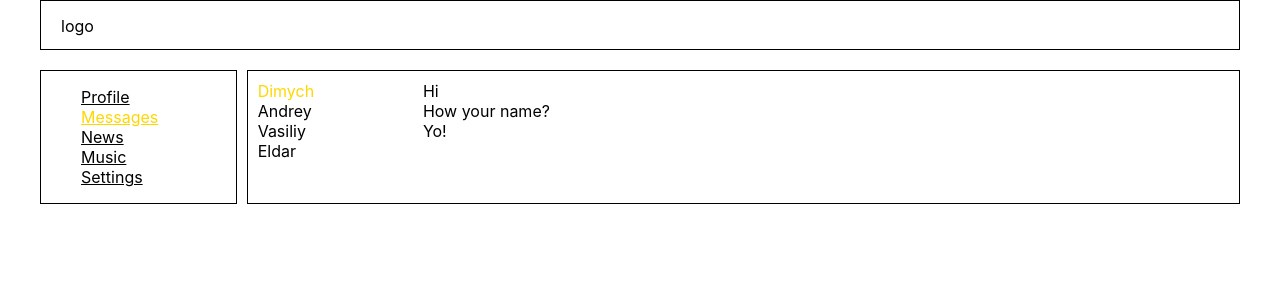
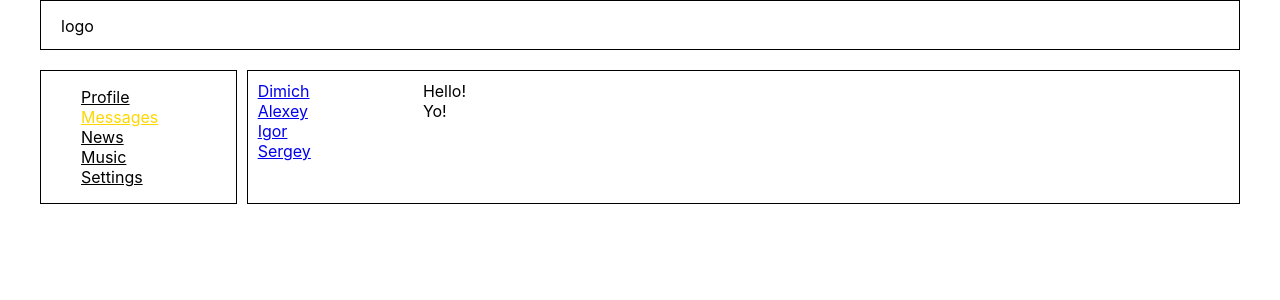
Before and after one commit to maca-git/social-network, a React (Create React App) app: page /dialogs in a window 1280 px wide. Shown: the top 300 px of the page. Built offline with nearby package versions, Linux system fonts and the light colour scheme.

Commit message:
update(Dialogs): split into components

```diff
--- /dev/null
+++ b/src/components/Dialogs/Dialog/Dialog.jsx
@@ -0,0 +1,14 @@
+import React from 'react';
+import { NavLink } from 'react-router-dom';
+import style from './Dialog.module.css';
+
+const Dialog = (props) => {
+  return (
+    <div className={style.dialog + ' ' + style.active}>
+      <NavLink to={"/dialogs/" + props.id}> {props.name} </NavLink>
+    </div>
+
+  );
+}
+
+export default Dialog;
--- /dev/null
+++ b/src/components/Dialogs/Dialog/Dialog.module.css
@@ -0,0 +1,6 @@
+.dialog {
+
+}
+.dialog.active{
+  color: gold;
+}
--- a/src/components/Dialogs/Dialogs.jsx
+++ b/src/components/Dialogs/Dialogs.jsx
@@ -1,33 +1,20 @@
 import React from 'react';
+import Dialog from './Dialog/Dialog';
 import style from './Dialogs.module.css';
+import Message from './Message/Message';
 
 const Dialogs = () => {
   return (
     <div className={style.dialogsContainer}>
       <div className={style.dialogs}>
-        <div className={style.dialog + ' ' + style.active}>
-          Dimych
-        </div>
-        <div className={style.dialog}>
-          Andrey
-        </div>
-        <div className={style.dialog}>
-          Vasiliy
-        </div>
-        <div className={style.dialog}>
-          Eldar
-        </div>
+        <Dialog name="Dimich" id="1"/>
+        <Dialog name="Alexey" id="2"/>
+        <Dialog name="Igor" id="3"/>
+        <Dialog name="Sergey" id="4"/>
       </div>
       <div className={style.messages}>
-        <div className={style.message}>
-          Hi
-        </div>
-        <div className={style.message}>
-          How your name?
-        </div>
-        <div className={style.message}>
-          Yo!
-        </div>
+        <Message text="Hello!"/>
+        <Message text="Yo!"/>
       </div>
 
     </div>
--- a/src/components/Dialogs/Dialogs.module.css
+++ b/src/components/Dialogs/Dialogs.module.css
@@ -5,19 +5,6 @@
 .dialogs {
   padding: 10px;
 }
-
-
-.dialog {
-
-}
-.dialog.active{
-  color: gold;
-}
-
 .messages {
   padding: 10px;
-
 }
-.message {
-
-}
--- /dev/null
+++ b/src/components/Dialogs/Message/Message.jsx
@@ -0,0 +1,12 @@
+import React from 'react';
+import style from './Message.module.css';
+
+const Message = (props) => {
+  return (
+    <div className={style.message}>
+      {props.text}
+    </div>
+  );
+}
+
+export default Message;
```
Also changed, not shown: src/components/Dialogs/Message/Message.module.css (added).
